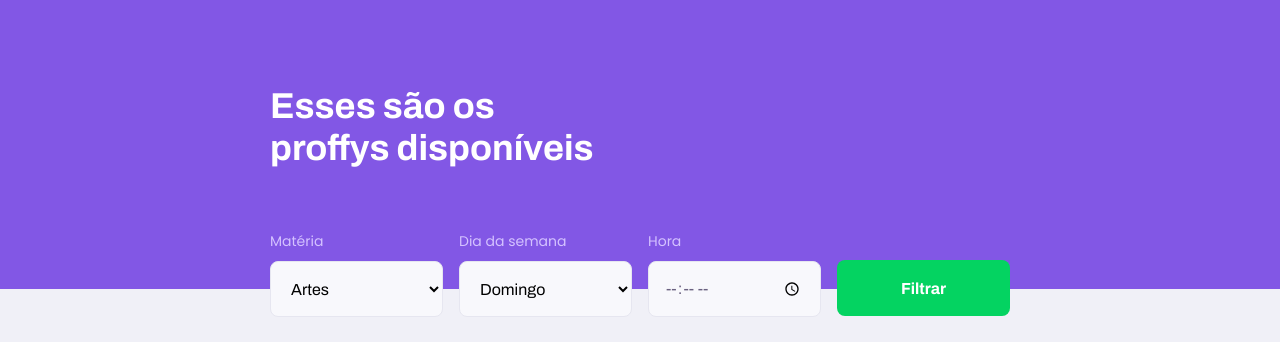
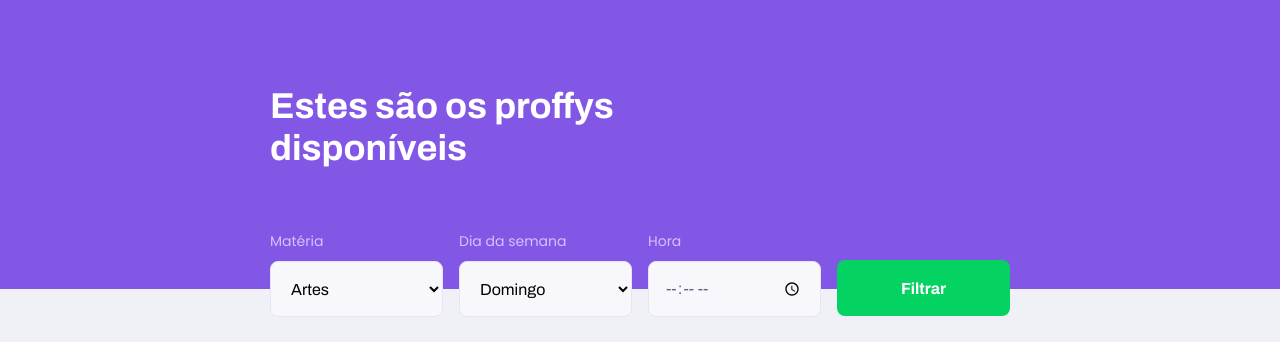
Before and after one commit to rafaelfachinelli/proffy-basic, a plain HTML site: page study.html in a window 1280 px wide. Shown: the part 51-393 px from the top of the page. Drawn offline with Linux system fonts and the light colour scheme.

Commit message:
Correção ortográfica

```diff
--- a/study.html
+++ b/study.html
@@ -24,7 +24,7 @@
       </div>
 
       <div class="header-content">
-        <strong>Esses são os proffys disponíveis</strong>
+        <strong>Estes são os proffys disponíveis</strong>
         <form id="search-teachers">
           <div class="select-block">
             <label for="subject">Matéria</label>
```
